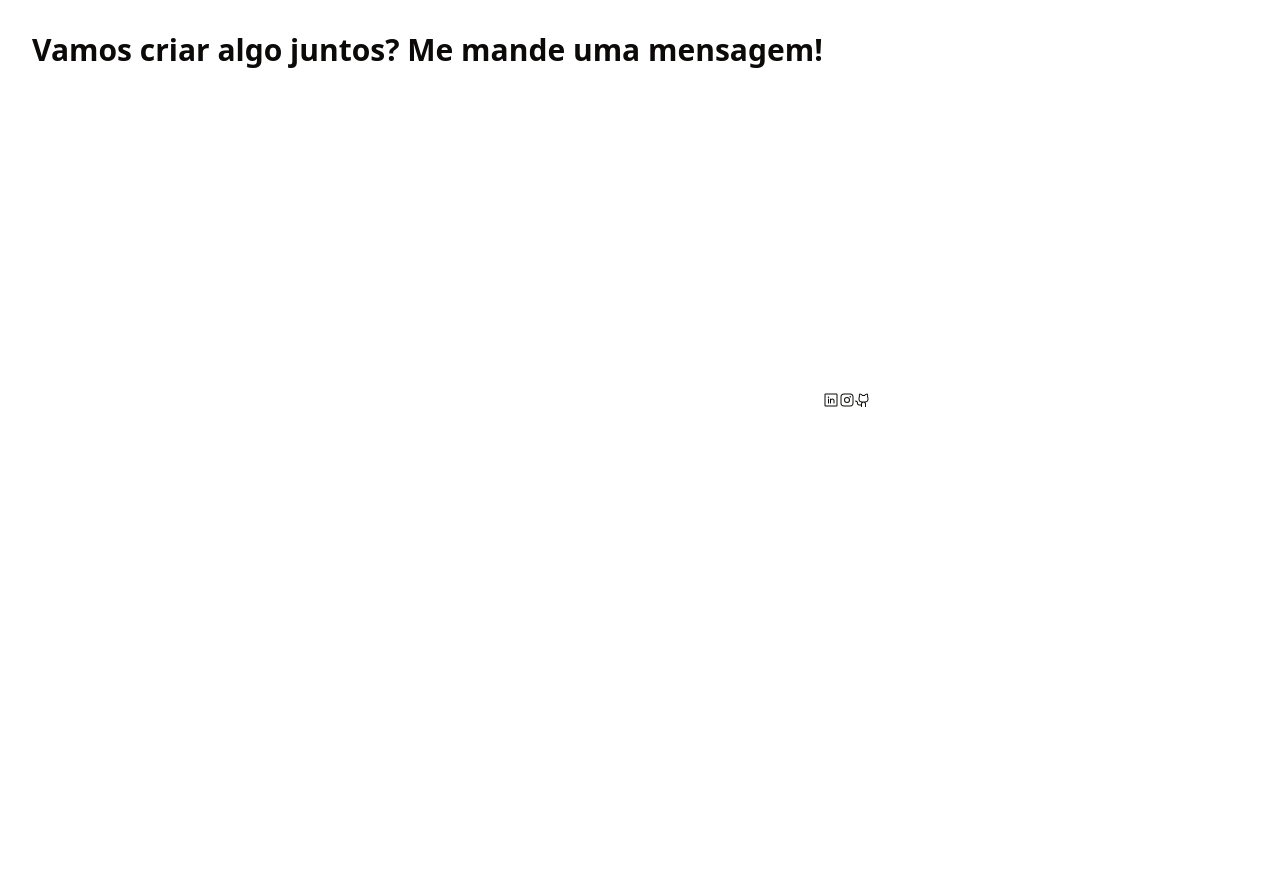
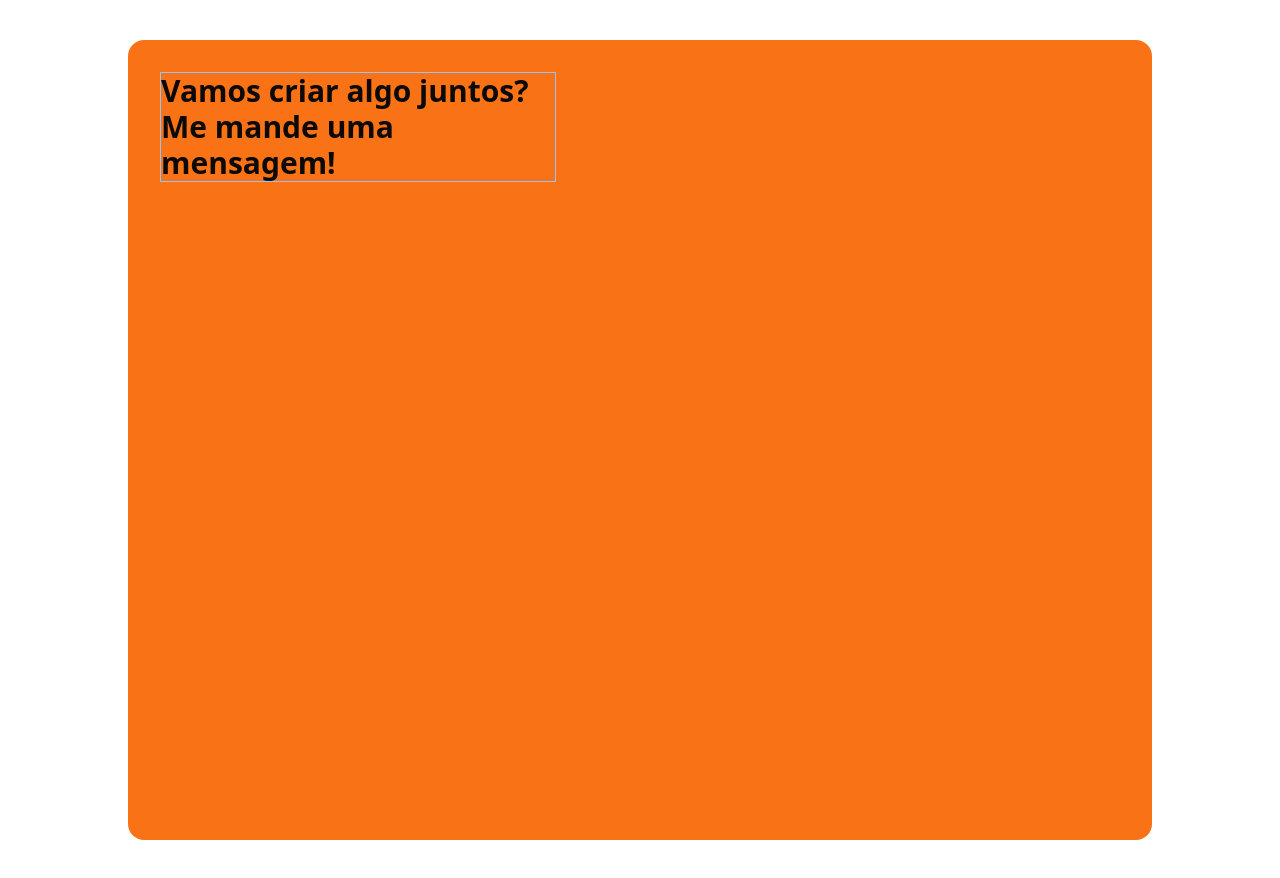
Before and after one commit to claudiosssant/my-new-portfolio, a Next.js app: page /contact in a window 1280 px wide. Before the commit the page ends 800 px from the top, so only its background shows below. Built offline with nearby package versions, Linux system fonts and the light colour scheme; what tailwindcss-animated would draw is missing.

Commit message:
feat: dale

```diff
--- a/src/app/(home)/page.tsx
+++ b/src/app/(home)/page.tsx
@@ -7,6 +7,7 @@ import { Chakra_Petch } from "next/font/google";
 import Skills from "../skills/page";
 import Projects from "../projects/page";
 import About from "../about/page";
+import Contacts from "../contact/page";
 
 const chakra = Chakra_Petch({
   subsets: ["latin"],
@@ -23,6 +24,7 @@ const Home = () => {
       <About />
       <Skills />
       <Projects />
+      <Contacts />
       <Footer />
     </div>
   );
--- a/src/app/contact/components/contact-title.tsx
+++ b/src/app/contact/components/contact-title.tsx
@@ -9,18 +9,10 @@ const ContactTitle = () => {
   return (
     <main className="flex">
       <header>
-        <h4 className="text-3xl font-bold">Vamos criar algo juntos? Me mande uma mensagem!</h4>
+        <h4 className="text-3xl w-1/2 border border-blue-300 font-bold">Vamos criar algo juntos? Me mande uma mensagem!</h4>
       </header>
       <div className="flex">
-        <button>
-          <LinkedinLogo />
-        </button>
-        <button>
-          <InstagramLogo />
-        </button>
-        <button>
-          <GithubLogo />
-        </button>
+
       </div>
     </main>
   );
--- a/src/app/contact/page.tsx
+++ b/src/app/contact/page.tsx
@@ -3,7 +3,7 @@ import ContactTitle from "./components/contact-title";
 
 const Contacts = () => {
     return(
-        <main className="flex flex-col lg:flex-row justify-between items-center lg:items-stretch h-screen p-4 lg:p-8">
+        <main className="flex flex-col lg:flex-row bg-orange-500 rounded-2xl mx-32 my-10 justify-between items-center lg:items-stretch h-screen p-4 lg:p-8">
             <ContactTitle />
             <ContactForm />
         </main>
```
